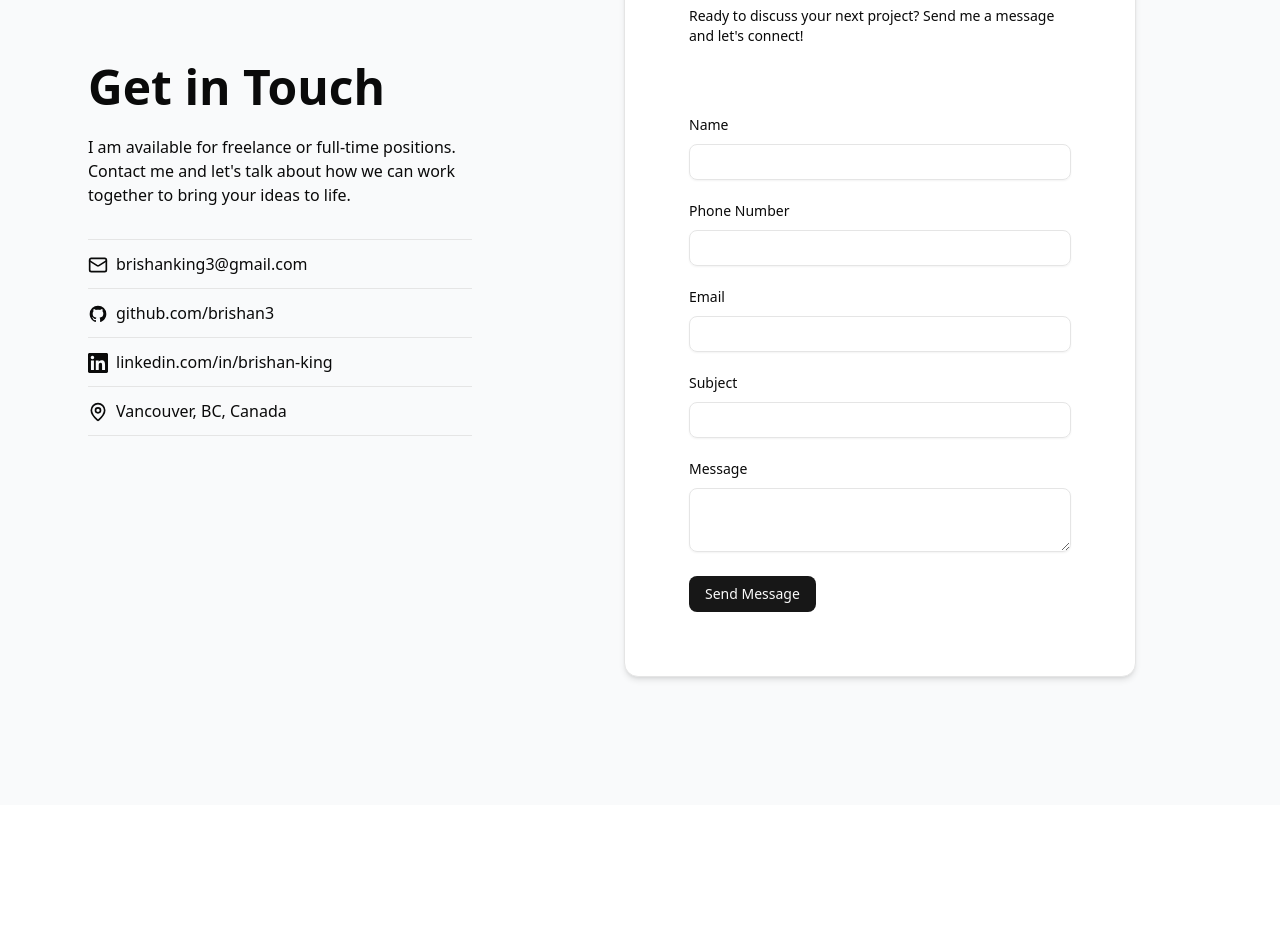
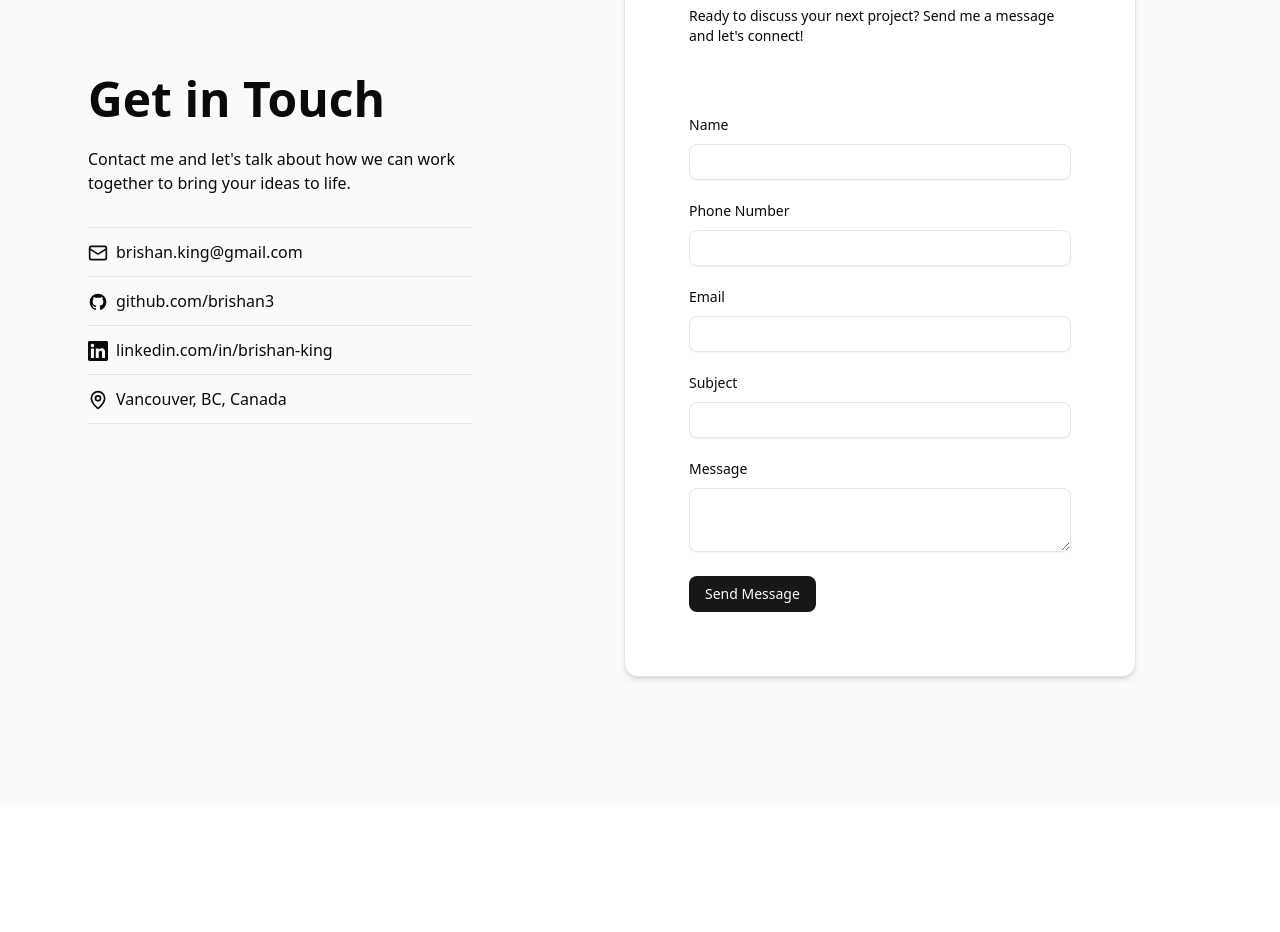
Before and after one commit to brishan3/portfolio-v2, a Next.js app: page / in a window 1280 px wide. Shown: the part 7940-8872 px from the top of the page. Built offline with nearby package versions, Linux system fonts and the light colour scheme; grey boxes are pictures that could not be loaded.

Commit message:
Update contact.tsx

```diff
--- a/src/components/contact.tsx
+++ b/src/components/contact.tsx
@@ -76,16 +76,16 @@ export default function FeaturesSection() {
               </ScrollView>
               <ScrollView>
                 <p className="mt-6">
-                  I am available for freelance or full-time positions. Contact me and let&apos;s talk about how we can work together to bring your ideas to life.
+                  Contact me and let&apos;s talk about how we can work together to bring your ideas to life.
                 </p>
               </ScrollView>
             </div>
             <ScrollView delay={0.2}>
               <ul className="mt-8 divide-y border-y *:flex *:items-center *:gap-3 *:py-3">
                 <li>
-                  <Link href="mailto:brishanking3@gmail.com" className="hover:text-accent-foreground">
+                  <Link href="mailto:brishan.king@gmail.com" className="hover:text-accent-foreground">
                     <Mail className="size-5 mr-2 inline" />
-                    <span>brishanking3@gmail.com</span>
+                    <span>brishan.king@gmail.com</span>
                   </Link>
                 </li>
                 <li>
@@ -105,10 +105,10 @@ export default function FeaturesSection() {
                   </Link>
                 </li>
                 <li>
-                  <Link href="https://brishanking.me" target="_blank" className="hover:text-accent-foreground">
+                  <div className="hover:text-accent-foreground">
                     <MapPin className="size-5 mr-2 inline" />
                     <span>Vancouver, BC, Canada</span>
-                  </Link>
+                  </div>
                 </li>
               </ul>
             </ScrollView>
```
